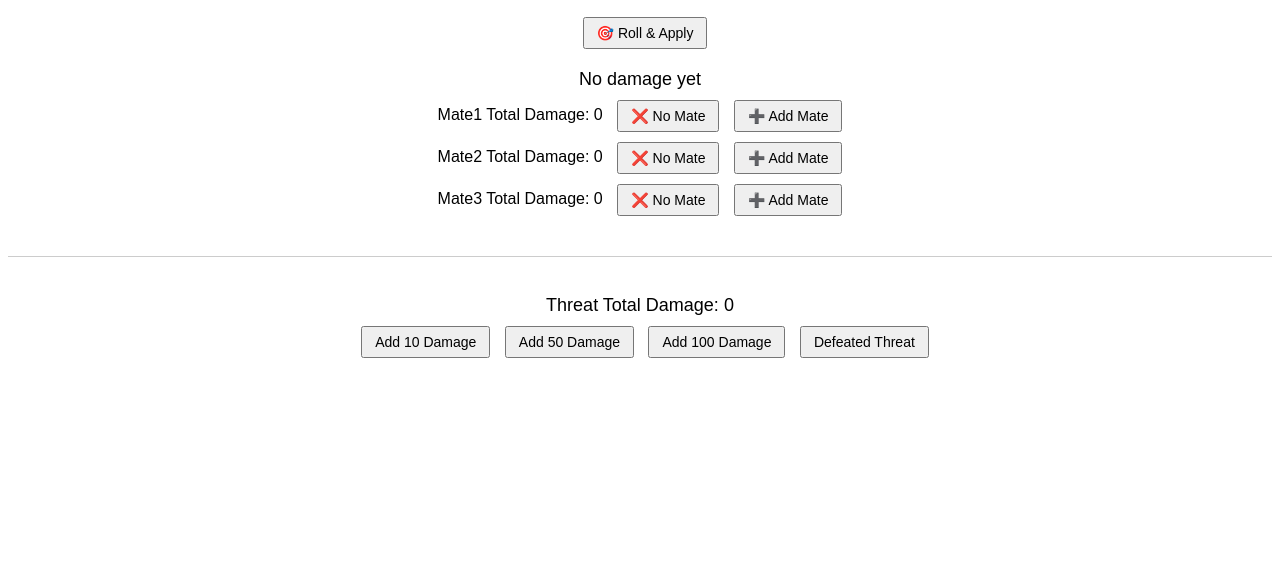
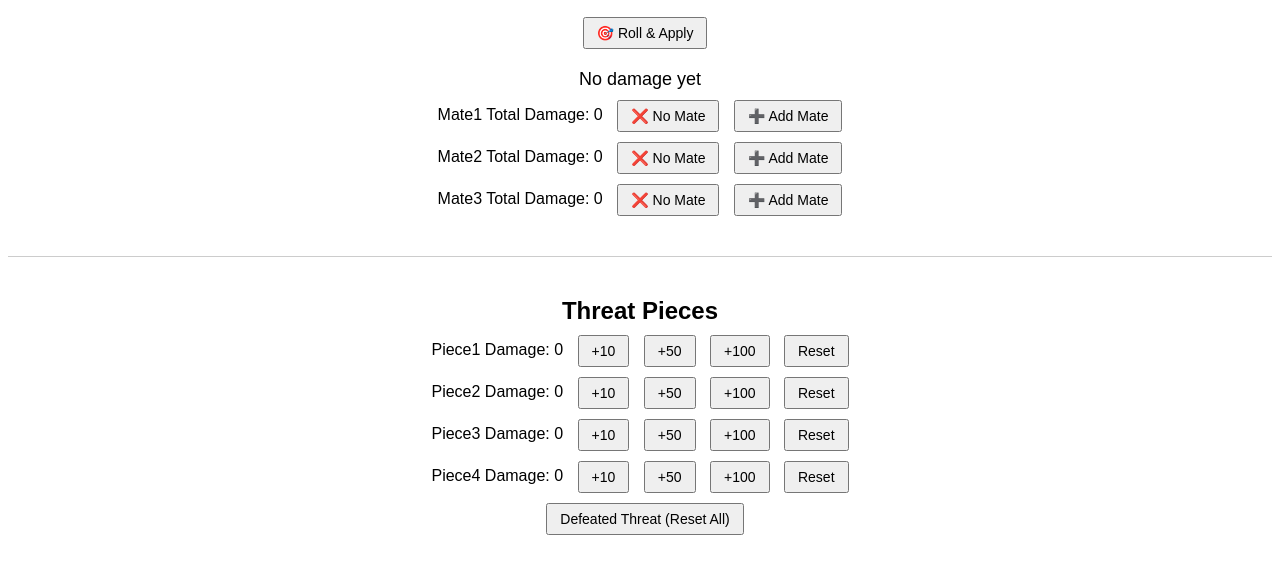
Before and after one commit to ericcapo/test, a plain HTML site: page index.html in a window 1280 px wide. Shown: the part 134-708 px from the top of the page. Drawn offline with Linux system fonts and the light colour scheme.

Commit message:
Update index.html

```diff
--- a/index.html
+++ b/index.html
@@ -1,7 +1,7 @@
 <!DOCTYPE html>
 <html>
 <head>
-  <title>MicroMates Multiplayer</title>
+  <title>MicroMates Multiplayer with Threat Pieces</title>
   <style>
     body {
       font-family: sans-serif;
@@ -19,7 +19,7 @@
       padding: 6px;
       margin-bottom: 20px;
     }
-    .mate-line {
+    .mate-line, .threat-piece-line {
       margin: 10px 0;
       font-size: 16px;
     }
@@ -32,8 +32,7 @@
       border-top: 1px solid #ccc;
       padding-top: 20px;
     }
-    #threat-damage {
-      font-size: 18px;
+    #threat-section h2 {
       margin-bottom: 10px;
     }
   </style>
@@ -60,11 +59,11 @@
 
   <!-- Threat Damage Section -->
   <div id="threat-section">
-    <p id="threat-damage">Threat Total Damage: <span id="threatTotal">0</span></p>
-    <button onclick="addThreatDamage(10)">Add 10 Damage</button>
-    <button onclick="addThreatDamage(50)">Add 50 Damage</button>
-    <button onclick="addThreatDamage(100)">Add 100 Damage</button>
-    <button onclick="defeatThreat()">Defeated Threat</button>
+    <h2>Threat Pieces</h2>
+    <div id="threatPieces">
+      <!-- Threat pieces will be dynamically generated here -->
+    </div>
+    <button onclick="defeatThreat()">Defeated Threat (Reset All)</button>
   </div>
 
 <script>
@@ -99,7 +98,13 @@
     }
   };
 
-  let threatDamage = 0;
+  // Four threat pieces, each with damage
+  const threatPieces = {
+    Piece1: 0,
+    Piece2: 0,
+    Piece3: 0,
+    Piece4: 0
+  };
 
   function rollAndApply() {
     const selectedPlayer = document.getElementById("playerSelect").value;
@@ -135,13 +140,20 @@
     updateDisplay();
   }
 
-  function addThreatDamage(amount) {
-    threatDamage += amount;
+  function addThreatDamage(piece, amount) {
+    threatPieces[piece] += amount;
+    updateDisplay();
+  }
+
+  function resetThreatPiece(piece) {
+    threatPieces[piece] = 0;
     updateDisplay();
   }
 
   function defeatThreat() {
-    threatDamage = 0;
+    for (const p in threatPieces) {
+      threatPieces[p] = 0;
+    }
     updateDisplay();
   }
 
@@ -150,7 +162,7 @@
     const mates = players[selectedPlayer].mates;
     const totalsDiv = document.getElementById("totals");
 
-    // Clear previous
+    // Clear previous mates display
     totalsDiv.innerHTML = "";
 
     for (const mate in mates) {
@@ -167,8 +179,23 @@
       totalsDiv.appendChild(div);
     }
 
-    // Update threat damage display
-    document.getElementById("threatTotal").textContent = threatDamage;
+    // Threat pieces display
+    const threatDiv = document.getElementById("threatPieces");
+    threatDiv.innerHTML = ""; // clear old
+
+    for (const piece in threatPieces) {
+      const dmg = threatPieces[piece];
+      const div = document.createElement("div");
+      div.className = "threat-piece-line";
+      div.innerHTML = `
+        ${piece} Damage: <span>${dmg}</span>
+        <button onclick="addThreatDamage('${piece}', 10)">+10</button>
+        <button onclick="addThreatDamage('${piece}', 50)">+50</button>
+        <button onclick="addThreatDamage('${piece}', 100)">+100</button>
+        <button onclick="resetThreatPiece('${piece}')">Reset</button>
+      `;
+      threatDiv.appendChild(div);
+    }
   }
 
   // Initialize display on load
```
